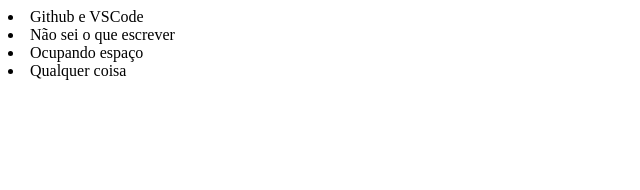
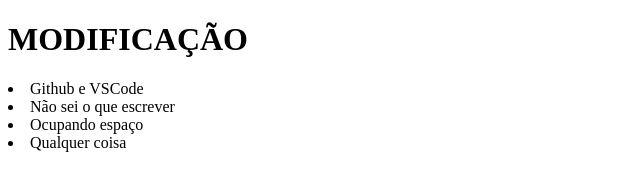
Before and after one commit to AlexSRod/EngSoft, a plain HTML site: page index.html in a window 1280 px wide. Shown: the whole page, without its empty margins (0-640 px from the left). Drawn offline with Linux system fonts and the light colour scheme.

Commit message:
Update index.html
Modificação

```diff
--- a/index.html
+++ b/index.html
@@ -7,6 +7,9 @@
     <title>Document</title>
 </head>
 <body>
+    <h1>
+        MODIFICAÇÃO
+    </h1>
     <li>Github e VSCode</li>
     <li>Não sei o que escrever</li>
     <li>Ocupando espaço</li>
```
